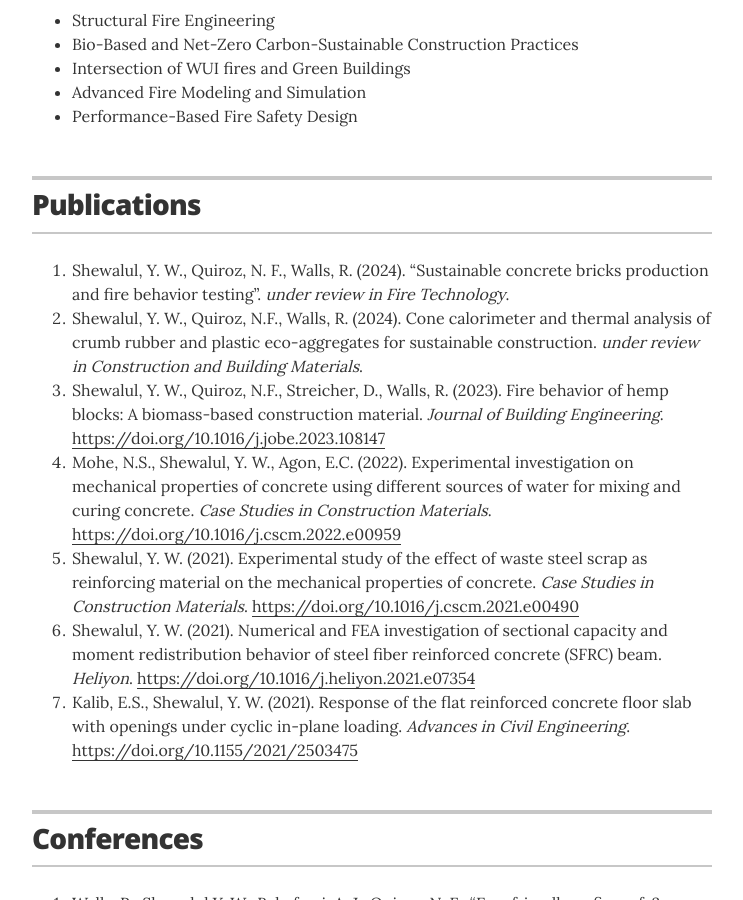
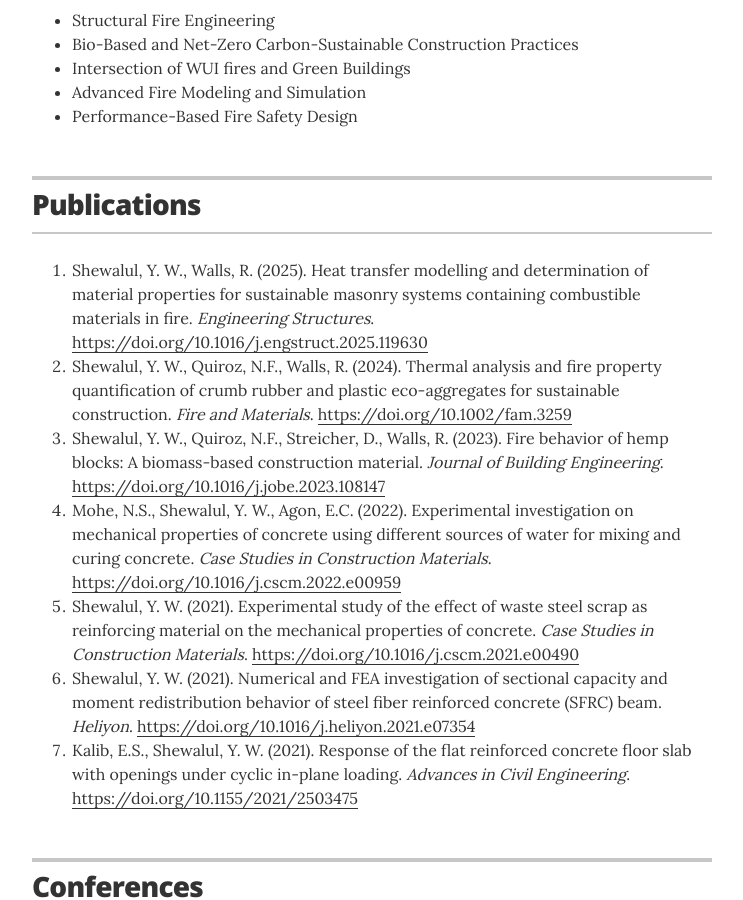
Before and after one commit to yshewalul/portfolio, a Jekyll site: the page built from index.html, in a window 1280 px wide and 900 px high, scrolled down 1765 px. Shown: the whole window, without its empty margins (268-1011 px from the left). Built offline with Jekyll 4.4.1, drawn with Linux system fonts in a browser that asks for light colours.

Commit message:
Update publications.yml

```diff
--- a/_data/publications.yml
+++ b/_data/publications.yml
@@ -1,15 +1,15 @@
 # links
-- title: “Sustainable concrete bricks production and fire behavior testing”
-  authors: Shewalul, Y. W., Quiroz, N. F., Walls, R.
-  journal: under review in Fire Technology
+- title: "Heat transfer modelling and determination of material properties for sustainable masonry systems containing combustible materials in fire"
+  authors: Shewalul, Y. W., Walls, R.
+  journal: Engineering Structures
+  date: 2025
+  doi: https://doi.org/10.1016/j.engstruct.2025.119630
+
+- title: "Thermal analysis and fire property quantification of crumb rubber and plastic eco-aggregates for sustainable construction"
+  authors: Shewalul, Y. W., Quiroz, N.F., Walls, R.
+  journal: Fire and Materials
   date: 2024
-  doi:
-
-- title: "Cone calorimeter and thermal analysis of crumb rubber and plastic eco-aggregates for sustainable construction"
-  authors: Shewalul, Y. W., Quiroz, N.F., Walls, R.
-  journal: under review in Construction and Building Materials
-  date: 2024
-  doi:
+  doi: https://doi.org/10.1002/fam.3259
 
 - title: "Fire behavior of hemp blocks: A biomass-based construction material"
   authors: Shewalul, Y. W., Quiroz, N.F., Streicher, D., Walls, R.
```
